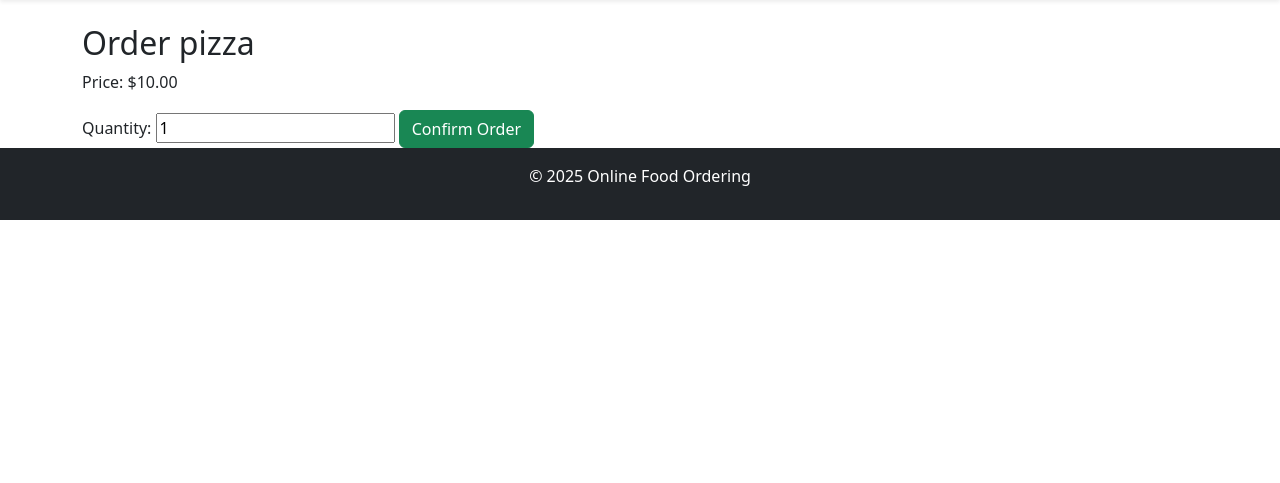
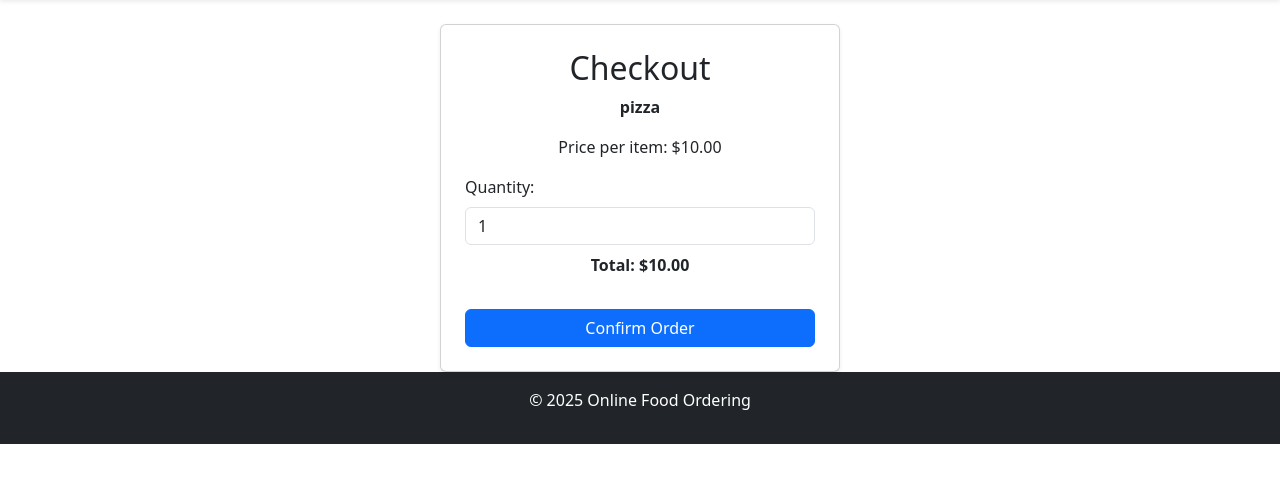
Before and after one commit to trustedprince01/Foodorderingwebsite, a Django app: page /order/1/ in a window 1280 px wide. Shown: the part 56-539 px from the top of the page. Run offline with Django 5.2, Linux system fonts and the light colour scheme; data comes from the database, SQL or seed files in the repository; both versions use the stored data as it was after the commit; some libraries are stand-ins or nearby versions.

Commit message:
Updated views, templates, and added checkout page

```diff
--- a/OnlineFoodOrderingSystem/food_ordering/urls.py
+++ b/OnlineFoodOrderingSystem/food_ordering/urls.py
@@ -10,6 +10,8 @@ urlpatterns = [
     path('order/<int:food_id>/', views.order_food, name='order_food'),
     path('order-history/', views.order_history, name='order_history'),
     path('manage-food/', views.manage_food, name='manage_food'),
+    path('order/<int:food_id>/', views.order_food, name='order_food'),
+
 
 
 
--- a/OnlineFoodOrderingSystem/food_ordering/views.py
+++ b/OnlineFoodOrderingSystem/food_ordering/views.py
@@ -27,7 +27,12 @@ def order_food(request, food_id):
         Order.objects.create(user=request.user, food=food, quantity=quantity)
         return redirect("menu")  # Redirect to menu after ordering
 
-    return render(request, "food_ordering/order.html", {"food": food})
+    if request.method == "POST":
+        quantity = int(request.POST.get("quantity", 1))
+        Order.objects.create(user=request.user, food=food, quantity=quantity)
+        return redirect("order_history")  # Redirect to order history after confirming
+
+    return render(request, "food_ordering/checkout.html", {"food": food})
 
 
 def user_login(request):
--- a/OnlineFoodOrderingSystem/templates/base.html
+++ b/OnlineFoodOrderingSystem/templates/base.html
@@ -5,7 +5,9 @@
     <meta charset="UTF-8">
     <meta name="viewport" content="width=device-width, initial-scale=1.0">
     <title>{% block title %}Online Food Ordering{% endblock %}</title>
-    <link rel="stylesheet" href="{% static 'css/bootstrap.min.css' %}">
+    <link href="https://cdn.jsdelivr.net/npm/bootstrap@5.3.2/dist/css/bootstrap.min.css" rel="stylesheet">
+    <script src="https://cdn.jsdelivr.net/npm/bootstrap@5.3.2/dist/js/bootstrap.bundle.min.js"></script>
+
 </head>
 <body>
     <header>
--- /dev/null
+++ b/OnlineFoodOrderingSystem/templates/food_ordering/checkout.html
@@ -0,0 +1,31 @@
+{% extends "base.html" %}
+
+{% block title %}Checkout{% endblock %}
+
+{% block content %}
+<div class="d-flex justify-content-center">
+    <div class="card p-4 shadow-sm" style="max-width: 400px; width: 100%;">
+        <h2 class="text-center">Checkout</h2>
+        <p class="text-center"><strong>{{ food.name }}</strong></p>
+        <p class="text-center">Price per item: ${{ food.price }}</p>
+
+        <form method="post">
+            {% csrf_token %}
+            <label for="quantity" class="form-label">Quantity:</label>
+            <input type="number" name="quantity" value="1" min="1" class="form-control" required>
+            <p class="text-center mt-2"><strong>Total: $<span id="total-price">{{ food.price }}</span></strong></p>
+            <button type="submit" class="btn btn-primary w-100 mt-3">Confirm Order</button>
+        </form>
+    </div>
+</div>
+
+<script>
+    // Update total price when quantity changes
+    document.querySelector('input[name="quantity"]').addEventListener('input', function() {
+        let price = {{ food.price }};
+        let quantity = this.value;
+        let total = price * quantity;
+        document.getElementById("total-price").innerText = total.toFixed(2);
+    });
+</script>
+{% endblock %}
```
Also changed, not shown: OnlineFoodOrderingSystem/templates/food_ordering/login.html (+10 -5 lines), OnlineFoodOrderingSystem/templates/food_ordering/register.html (+20 -7 lines), OnlineFoodOrderingSystem/db.sqlite3.
